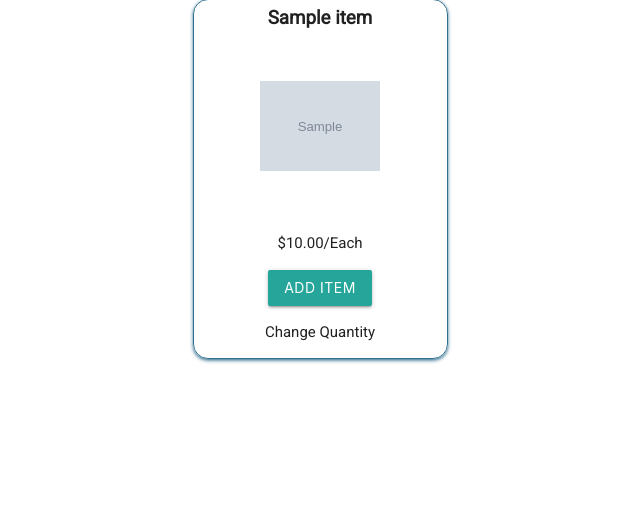
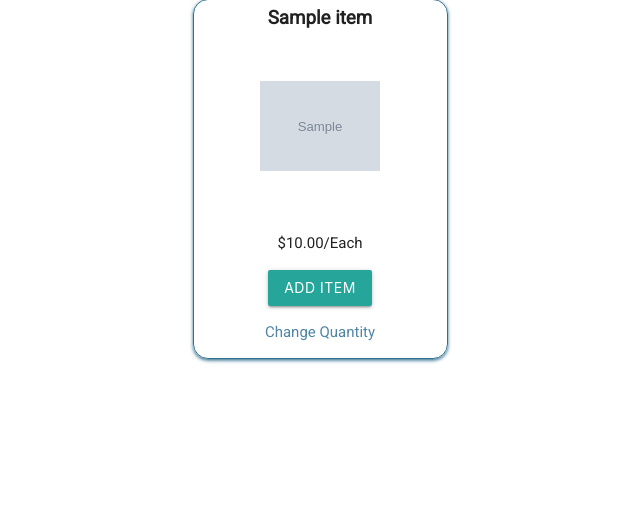
Before and after one commit to luxvalerian/food4u, a Django app: a page that uses main_app/templates/base.html in a window 1280 px wide. Shown: the part 185-700 px from the top of the page, without its empty margins (320-960 px from the left). Run offline with Django 3.2, Linux system fonts and the light colour scheme; a user stored in the database is signed in; tables that the repository leaves empty hold one stand-in row (values such as "Sample post"); grey boxes marked "Sample" are stand-in pictures; parts of the project's set-up code (start-up, migrations or seed data) failed here and were passed over.

Commit message:
color from black to primary for "change quantity"

```diff
--- a/main_app/static/css/styles.css
+++ b/main_app/static/css/styles.css
@@ -169,6 +169,7 @@ body .footer {
 .products-container .flip-forward,
 .products-container .flip-backward {
   cursor: pointer;
+  color: #5085a5;
 }
 
 .products-container .flipped {
--- a/main_app/static/css/styles.scss
+++ b/main_app/static/css/styles.scss
@@ -119,9 +119,11 @@ body {
   flex-wrap: wrap;
   text-align: center;
   justify-content: center;
+
   .flip-forward,
   .flip-backward {
     cursor: pointer;
+    color: color(primary);
   }
   .flipped {
     transform: rotateY(180deg);
```
Also changed, not shown: 1 other file.
